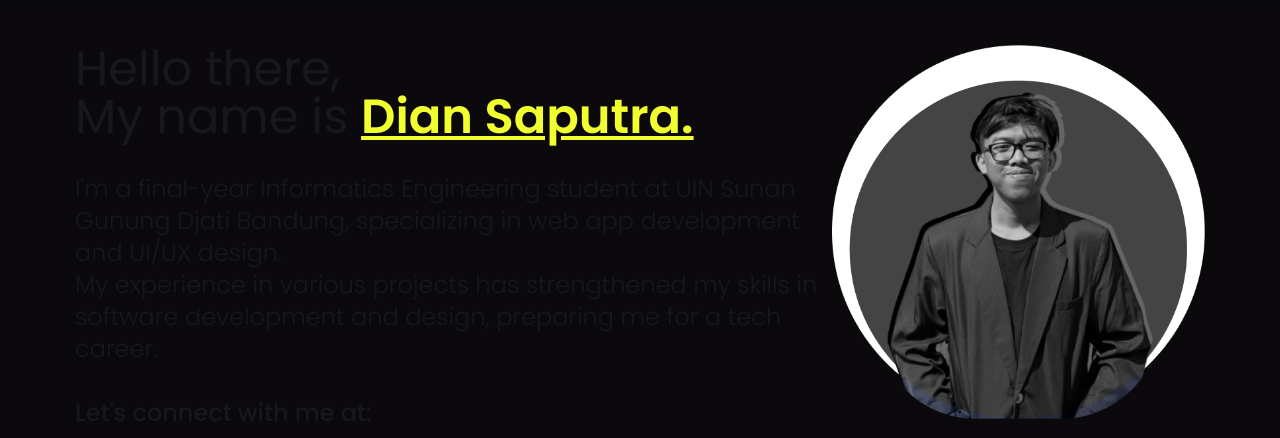
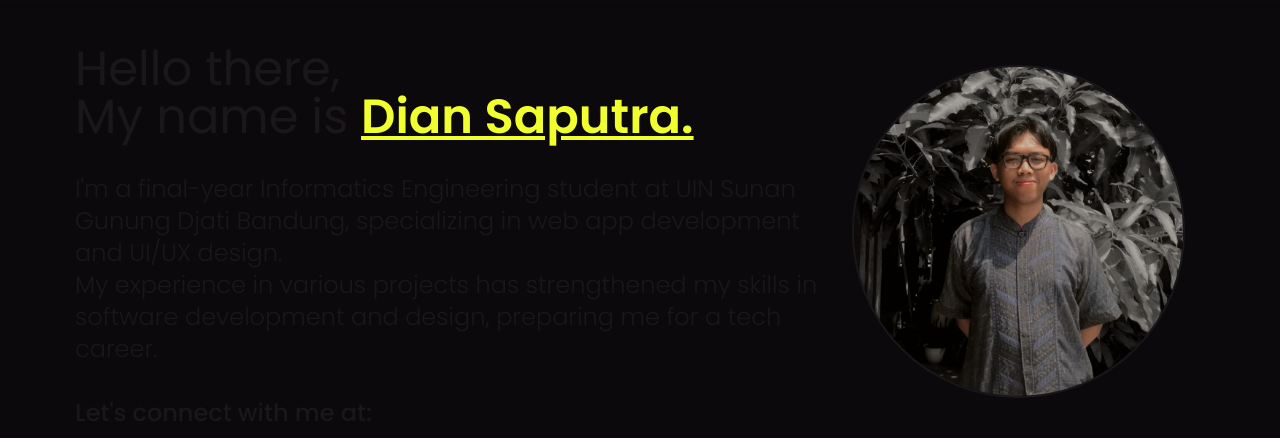
Before and after one commit to dayeeen/dayeeen.github.io, a website: page index.html in a window 1280 px wide. Shown: the part 67-505 px from the top of the page. Drawn offline with Linux system fonts and the light colour scheme.

Commit message:
Replace dayen.png with dayen.jpg and update image styling in index.html

```diff
--- a/index.html
+++ b/index.html
@@ -87,8 +87,8 @@
           </div>
         </div>
         <!-- Image Section -->
-        <div class="basis-1/3">
-          <img src="assets/img/dayen.png" alt="">
+        <div class="basis-1/3 p-5">
+          <img src="assets/img/dayen.jpg" alt="" class="rounded-full border-2 ">
         </div>
       </section>
 
```
Also changed, not shown: assets/img/dayen.jpg (added), assets/img/dayen.png (deleted).
